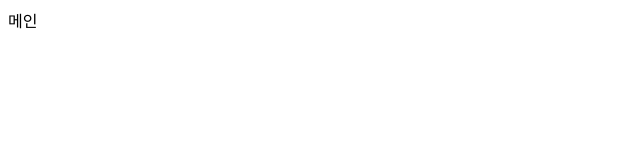
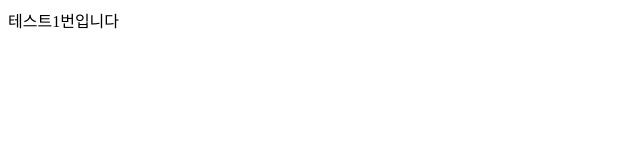
Before and after one commit to nohsunghyung/react-redux-sample, a React app: page / in a window 1280 px wide. Shown: the top 160 px of the page, without its empty margins (0-640 px from the left). Built offline with nearby package versions, Linux system fonts and the light colour scheme.

Commit message:
테스트1번-1

```diff
--- a/src/App.js
+++ b/src/App.js
@@ -1,7 +1,7 @@
 import React from "react";
 
 function App() {
-  return <div>메인</div>;
+  return <div>테스트1번입니다</div>;
 }
 
 export default App;
```
